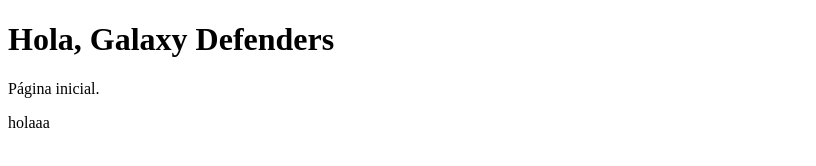
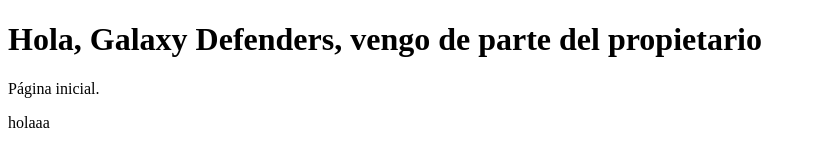
Before and after one commit to davidgimeno25/gf-fila-01, a plain HTML site: page index.html in a window 1280 px wide. Shown: the whole page, without its empty margins (0-816 px from the left). Drawn offline with Linux system fonts and the light colour scheme.

Commit message:
Update index.html

```diff
--- a/index.html
+++ b/index.html
@@ -5,7 +5,7 @@
   <title>Galaxy Defenders</title>
 </head>
 <body>
-  <h1>Hola, Galaxy Defenders</h1>
+  <h1>Hola, Galaxy Defenders, vengo de parte del propietario</h1>
   <p>Página inicial.</p>
  <p>holaaa</p>
 </body>
```
